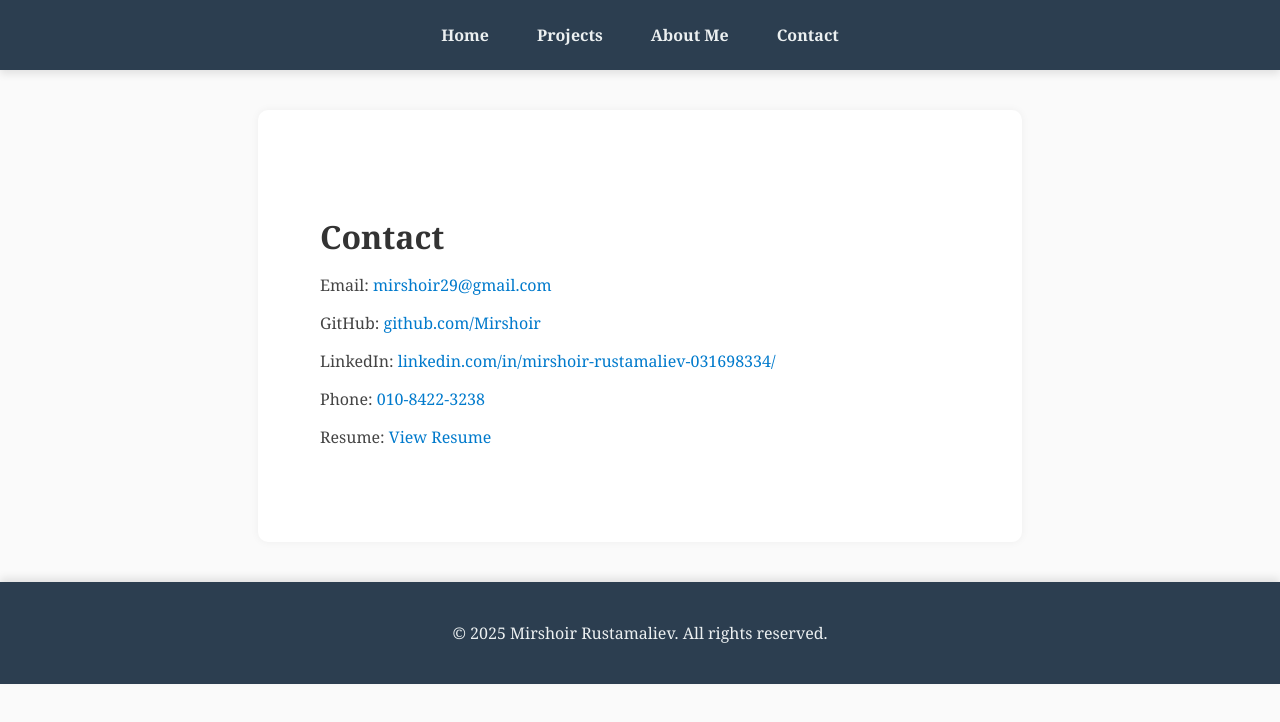
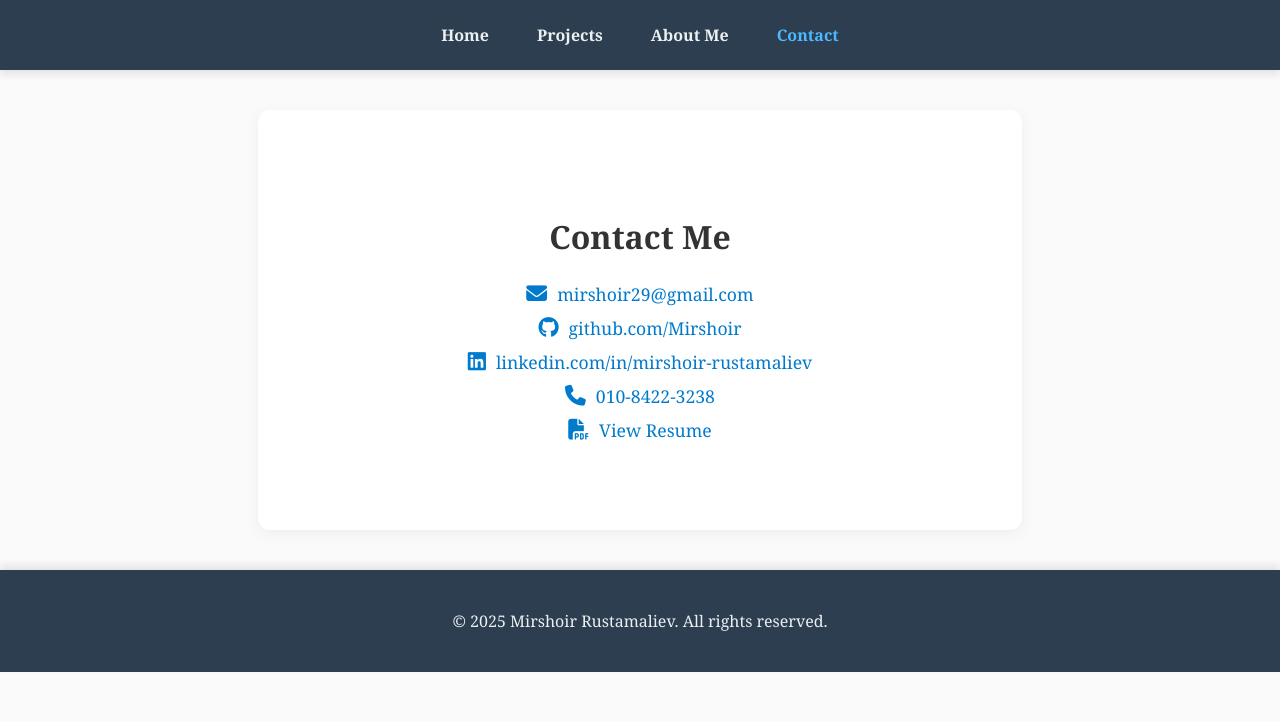
Before and after one commit to Mirshoir/mirshoir-portfolio, a website built with Vite: page contact.html in a window 1280 px wide. Built offline with nearby package versions, Linux system fonts and the light colour scheme.

Commit message:
Update contact.html

```diff
--- a/contact.html
+++ b/contact.html
@@ -5,17 +5,21 @@
   <meta name="viewport" content="width=device-width, initial-scale=1.0"/>
   <title>Contact - Mirshoir Rustamaliev</title>
   <link rel="stylesheet" href="styles.css" />
+  <link rel="stylesheet" href="https://cdnjs.cloudflare.com/ajax/libs/font-awesome/6.5.0/css/all.min.css" integrity="sha512-Dc5dQ7y4fjT5umxq08SbikUotR2Vqk9YjEcxjzIYUwq0QPCfZuh+eF/m0KMI6cNfNRb0aR7SxF4xPOq6VOSYw==" crossorigin="anonymous" referrerpolicy="no-referrer" />
   <style>
     body {
-      font-family: Arial, sans-serif;
-      background-color: #f9f9f9;
+      font-family: 'Segoe UI', Arial, sans-serif;
+      background-color: #f5f7fa;
       margin: 0;
       padding: 0;
     }
 
     header {
-      background-color: #222;
+      background-color: #1a1a1a;
       padding: 1em 0;
+      position: sticky;
+      top: 0;
+      z-index: 1000;
     }
 
     nav ul {
@@ -34,45 +38,67 @@
       color: #fff;
       text-decoration: none;
       font-weight: bold;
+      transition: color 0.3s ease;
+    }
+
+    nav ul li a:hover {
+      color: #4db8ff;
     }
 
     main {
       max-width: 700px;
       margin: 40px auto;
-      padding: 0 20px;
+      padding: 20px;
       background: #fff;
-      box-shadow: 0 0 8px rgba(0, 0, 0, 0.05);
-      border-radius: 10px;
+      box-shadow: 0 4px 15px rgba(0, 0, 0, 0.05);
+      border-radius: 12px;
+      animation: fadeIn 0.8s ease;
+    }
+
+    @keyframes fadeIn {
+      from {opacity: 0; transform: translateY(10px);}
+      to {opacity: 1; transform: translateY(0);}
     }
 
     section#contact {
       padding: 30px;
+      text-align: center;
     }
 
     section#contact h1 {
       font-size: 2rem;
-      margin-bottom: 1rem;
+      margin-bottom: 1.5rem;
       color: #333;
     }
 
-    section#contact p {
-      margin-bottom: 1rem;
-      color: #444;
+    .contact-item {
+      display: flex;
+      align-items: center;
+      gap: 10px;
+      font-size: 1.1rem;
+      margin: 10px 0;
+      justify-content: center;
     }
 
-    section#contact a {
+    .contact-item a {
       color: #007acc;
       text-decoration: none;
+      transition: color 0.3s ease;
     }
 
-    section#contact a:hover {
-      text-decoration: underline;
+    .contact-item a:hover {
+      color: #005fa3;
+    }
+
+    .contact-item i {
+      color: #007acc;
+      font-size: 1.3rem;
     }
 
     footer {
       text-align: center;
       padding: 20px;
-      background-color: #222;
+      background-color: #1a1a1a;
       color: #fff;
       margin-top: 40px;
     }
@@ -85,19 +111,39 @@
         <li><a href="index.html">Home</a></li>
         <li><a href="projects.html">Projects</a></li>
         <li><a href="about.html">About Me</a></li>
-        <li><a href="contact.html">Contact</a></li>
+        <li><a href="contact.html" style="color:#4db8ff;">Contact</a></li>
       </ul>
     </nav>
   </header>
 
   <main>
     <section id="contact">
-      <h1>Contact</h1>
-      <p>Email: <a href="mailto:mirshoir29@gmail.com">mirshoir29@gmail.com</a></p>
-      <p>GitHub: <a href="https://github.com/Mirshoir" target="_blank" rel="noopener noreferrer">github.com/Mirshoir</a></p>
-      <p>LinkedIn: <a href="https://www.linkedin.com/in/mirshoir-rustamaliev-031698334/" target="_blank" rel="noopener noreferrer">linkedin.com/in/mirshoir-rustamaliev-031698334/</a></p>
-      <p>Phone: <a href="tel:+821084223238">010-8422-3238</a></p>
-      <p>Resume: <a href="https://drive.google.com/file/d/1163Y7gjXjPWe8sNKSYyh1S6BPDEGuuUt/view?usp=sharing" target="_blank" rel="noopener noreferrer">View Resume</a></p>
+      <h1>Contact Me</h1>
+
+      <div class="contact-item">
+        <i class="fas fa-envelope"></i>
+        <a href="mailto:mirshoir29@gmail.com">mirshoir29@gmail.com</a>
+      </div>
+
+      <div class="contact-item">
+        <i class="fab fa-github"></i>
+        <a href="https://github.com/Mirshoir" target="_blank" rel="noopener noreferrer">github.com/Mirshoir</a>
+      </div>
+
+      <div class="contact-item">
+        <i class="fab fa-linkedin"></i>
+        <a href="https://www.linkedin.com/in/mirshoir-rustamaliev-031698334/" target="_blank" rel="noopener noreferrer">linkedin.com/in/mirshoir-rustamaliev</a>
+      </div>
+
+      <div class="contact-item">
+        <i class="fas fa-phone"></i>
+        <a href="tel:+821084223238">010-8422-3238</a>
+      </div>
+
+      <div class="contact-item">
+        <i class="fas fa-file-pdf"></i>
+        <a href="https://drive.google.com/file/d/1163Y7gjXjPWe8sNKSYyh1S6BPDEGuuUt/view?usp=sharing" target="_blank" rel="noopener noreferrer">View Resume</a>
+      </div>
     </section>
   </main>
 
```
